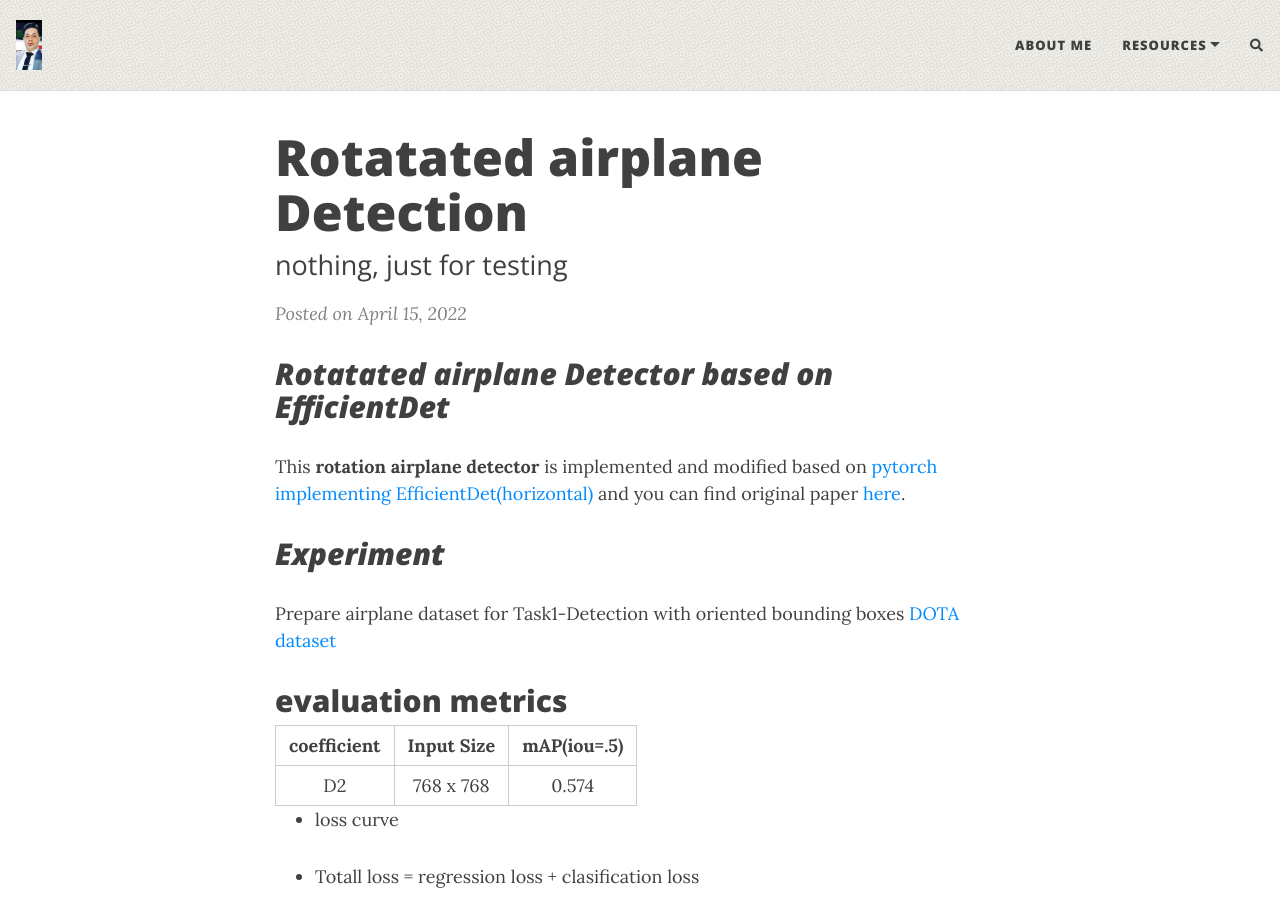
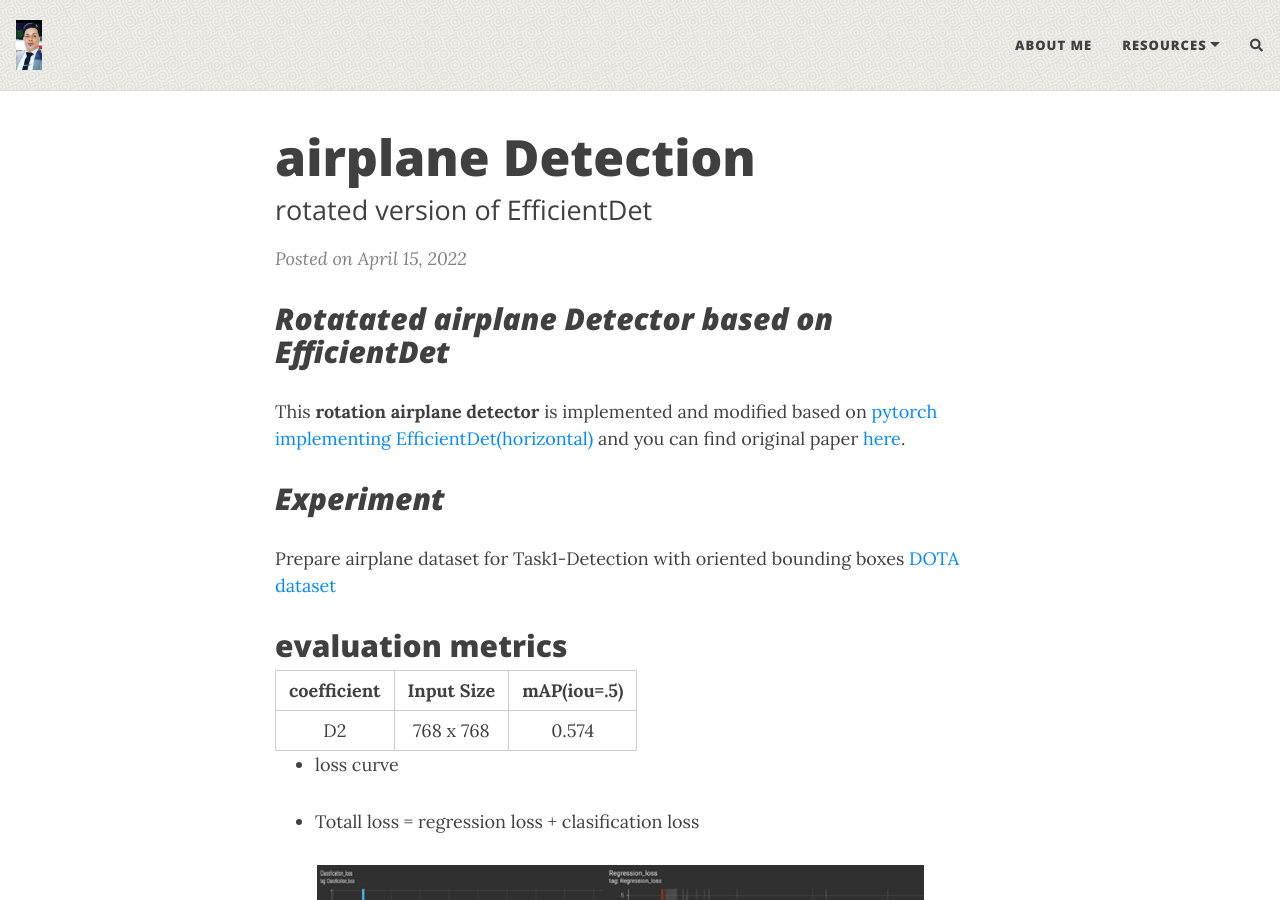
Before and after one commit to jobe1366/AYUB_AMINI.github.io, a Jekyll site: the page built from _posts/2022-04-15-airplane_detection.md, in a window 1280 px wide and 900 px high. Built offline with Jekyll 4.4.1, drawn with Linux system fonts in a browser that asks for light colours; nearby versions of some CDN libraries; comment, search, counter and statistics services are not loaded.

Commit message:
Update 2022-04-15-airplane_detection.md

```diff
--- a/_posts/2022-04-15-airplane_detection.md
+++ b/_posts/2022-04-15-airplane_detection.md
@@ -1,7 +1,7 @@
 ---
 layout: post
-title: Rotatated airplane Detection
-subtitle: nothing, just for testing
+title: airplane Detection
+subtitle: rotated version of EfficientDet
 gh-repo:
 gh-badge:
 tags:
```
